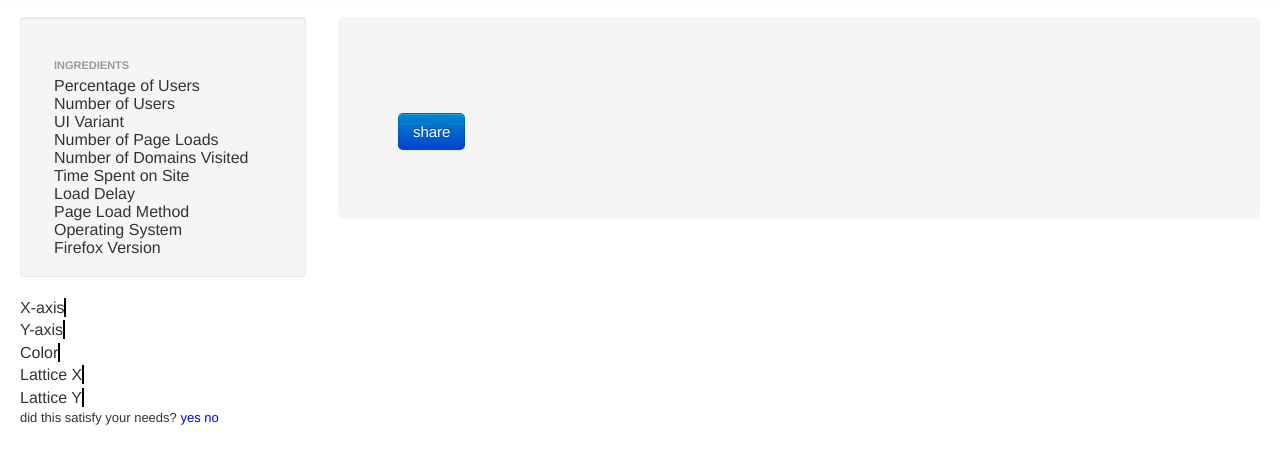
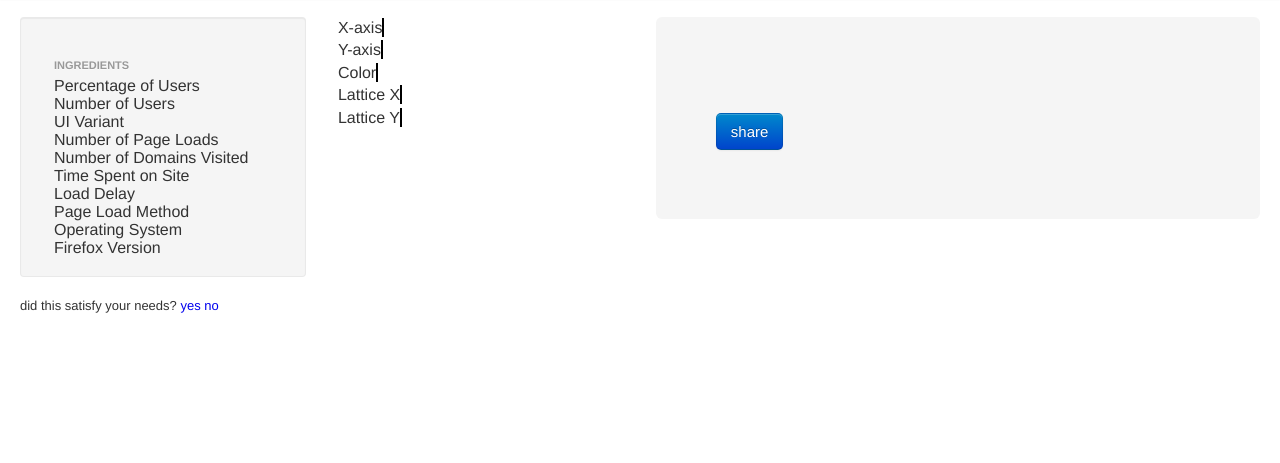
Before and after one commit to jonoxia/tp-dataviz-prototype, a plain HTML site: page blanktab.html in a window 1280 px wide. Shown: the part 43-506 px from the top of the page. Drawn offline with nearby package versions, Linux system fonts and the light colour scheme.

Commit message:
Moved drag targets to a middle column so you can drag to them without vertical scrolling

```diff
--- a/blanktab.html
+++ b/blanktab.html
@@ -77,7 +77,18 @@
           </div><!--/.well -->
         </div><!--/span-->
 
-        <div class="span9">
+        <div class="span3">
+          <div class="dragtarget" id="x-axis-target">X-axis <span class="valbox"></span></div>
+          <div class="dragtarget" id="y-axis-target">Y-axis <span class="valbox"></span></div>
+          <div class="dragtarget" id="color-target">Color <span class="valbox"></span></div>
+          <div class="dragtarget" id="lattice-x-target">Lattice X <span class="valbox"></span></div>
+          <div class="dragtarget" id="lattice-y-target">Lattice Y <span class="valbox"></span></div>
+
+          <span id="output"></span>
+      </div>
+
+
+        <div class="span6">
           <div class="hero-unit">
             <h1></h1>
             <div id="imagearea">
@@ -87,16 +98,6 @@
           </div><!--/row-->
         </div><!--/span-->
     </div><!--/row-->
-
-    <div>
-        <div class="dragtarget" id="x-axis-target">X-axis <span class="valbox"></span></div>
-        <div class="dragtarget" id="y-axis-target">Y-axis <span class="valbox"></span></div>
-        <div class="dragtarget" id="color-target">Color <span class="valbox"></span></div>
-        <div class="dragtarget" id="lattice-x-target">Lattice X <span class="valbox"></span></div>
-        <div class="dragtarget" id="lattice-y-target">Lattice Y <span class="valbox"></span></div>
-
-        <span id="output"></span>
-    </div>
 
   <footer>
   <p>did this satisfy your needs?   <a href="yes">yes</a> <a href="no">no</a></p>
```
